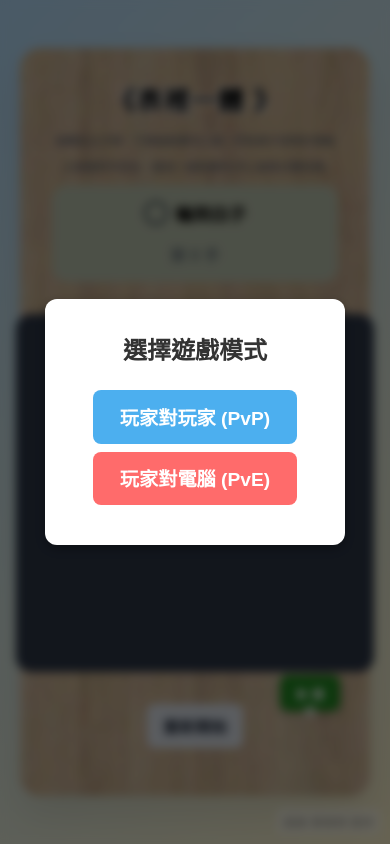
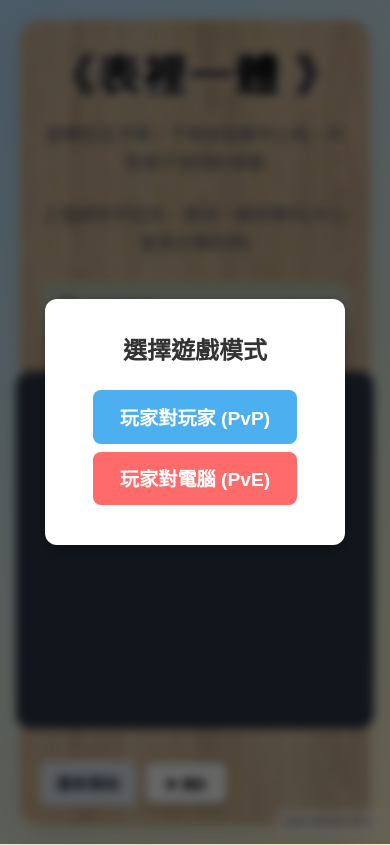
Before and after one commit to minatoaqua0508-crypto/Integrate-inside-and-outside-public1, a plain HTML site: page index.html in a window 390 px wide. Drawn offline with Linux system fonts and the light colour scheme.

Commit message:
你的修改內容

```diff
--- a/index.html
+++ b/index.html
@@ -8,17 +8,17 @@
   <meta name="author" content="黃韋傑學者">
   <meta property="og:title" content="《表裡一體 》(大眾版)">
   <meta property="og:description" content="旋轉五子棋">
-  <meta property="og:image" content="https://github.com/minatoaqua0508-crypto/Integrate-inside-and-outside-public//logo2.jpg">
-  <meta property="og:url" content="https://github.com/minatoaqua0508-crypto/Integrate-inside-and-outside-publicn//index.html">
+  <meta property="og:image" content="https://minatoaqua0508-crypto.github.io/Integrate-inside-and-outside-public1//logo8.jpg">
+  <meta property="og:url" content="https://minatoaqua0508-crypto.github.io/Integrate-inside-and-outside-public1//index.html">
   <meta property="og:type" content="website">
 <meta property="og:site_name" content="《表裡一體 》(大眾版)">
 <meta name="robots" content="index, follow">
-<link rel="canonical" href="https://github.com/minatoaqua0508-crypto/Integrate-inside-and-outside-public//index.html">
+<link rel="canonical" href="https://minatoaqua0508-crypto.github.io/Integrate-inside-and-outside-public1//index.html">
 
-<meta property="og:title" content="Messenger 聯絡我們 | XXX網站">
-  <meta property="og:description" content="點擊即可透過 Messenger 與我們聊天，立即獲得協助！">
+<meta property="og:title" content="《表裡一體 》(大眾版)">
+  <meta property="og:description" content="旋轉五子棋">
   <meta property="og:image" content="https://github.com/minatoaqua0508-crypto/Integrate-inside-and-outside-public//images/logo8.jpg">
-  <meta property="og:url" content="github.com/minatoaqua0508-crypto/Integrate-inside-and-outside-public//">
+  <meta property="og:url" content="https://minatoaqua0508-crypto.github.io/Integrate-inside-and-outside-public1//">
   <meta property="og:type" content="website">
  <meta name="viewport" content="width=device-width, initial-scale=1.0">
     <link rel="stylesheet" href="styles.css">
--- a/styles.css
+++ b/styles.css
@@ -263,6 +263,9 @@ body {
   display: flex;
   align-items: center;
   gap: 12px;  /* 讓「重新開始」和「BGM」有間距 */
+
+justify-content: flex-start;  /* 水平靠左對齊 */
+      flex-wrap: nowrap;            /* 不換行，始終並排 */
 }
 
 .btn {
@@ -523,132 +526,58 @@ body {
 
 /* Responsive Design */
 @media (max-width: 768px) {
-    body {
-        background: #000000; /* 全白背景 */
+    .game-controls {
+      display: flex;
+      justify-content: flex-start;  /* 水平靠左對齊 */
+      align-items: center;          /* 垂直置中 */
+      gap: 10px;                    /* 兩顆按鈕的間距 */
+      flex-wrap: nowrap;            /* 不換行，始終並排 */
   }
+
   #playMusic {
-    position: absolute;   /* 跟隨容器 */
-    top: 785px;
-    right: 200px;
-
-    width: 60px;
-    height: 36px;
+      position: static;          /* 取消 absolute */
+       width: 80px;
+      height: 40px;
       font-size: 12px;
-
-    background-color: #228B22;
-    color: #fff;
+      background-color: #ffffff;
+      color: #000000;
       border: none;
       border-radius: 8px;
       cursor: pointer;
       box-shadow: 0 4px 8px rgba(0,0,0,0.2);
-    z-index: 99;
-}
-#playMusic:hover {
-  background-color: #32CD32;
-}
-    .game-container {
-        background-image: url("images/logo3.jpg");
-        background-size: cover;
-        background-position: center;
-        border-radius: 20px;
-        padding: 1.5rem;
-        max-width: 500px;  /* 平板縮小 */
-        min-height: 300px;
-        width: 100%;
   }
 
-    .game-title {
-        font-size: 2rem;
-    }
-
-    .game-info {
-        flex-direction: column;
-        gap: 1rem;
-        text-align: center;
-    }
-
-    .game-controls {
-        flex-direction: column;
-        gap: 1rem;
-    }
-
-    .board-cell.center-cell::after {
-        font-size: 1.4rem;
+  #playMusic:hover {
+      background-color: #000000;
+      color: #f8f7f7;
   }
 }
 
+/* 手機版：重新開始 + BGM 並排，靠左 */
 @media (max-width: 480px) {
-    body {
-        background: linear-gradient(135deg, #B7E0FF 0%, #FFF5CD 100%);/* 背景色 */
-    }
-    .game-container {
-        background-image: url("images/logo3.jpg");
-        background-size: cover;
-        background-position: center;
-        max-width: 700px;    /* 手機滿版 */
-        min-height: 250px;
-        padding: 2rem;
-
-    }
-    .game-title {
-        font-size: 1.6rem;
-    }
-    .game-subtitle {
-    font-size: 0.7rem;
-    color: #4a5568; /* 深灰色，比正文淡 */
-    text-align: center;
-    max-width: 600px;
-    margin: 0 auto 0.5rem auto;
-    line-height: 1.6;
+  .game-controls {
+      display: flex;
+      justify-content: flex-start;  /* 水平靠左對齊 */
+      align-items: center;          /* 垂直置中 */
+      gap: 10px;                    /* 兩顆按鈕的間距 */
+      flex-wrap: nowrap;            /* 不換行，始終並排 */
   }
 
-
-    .coin {
-        width: 100px;
-        height: 100px;
-    }
-
-    .coin-face {
-        font-size: 1.5rem;
-    }
   #playMusic {
-    position: absolute;   /* 跟隨容器 */
-    top: 675px;
-    right: 50px;
-
-    width: 60px;
-    height: 36px;
+      position: static;          /* 取消 absolute */
+      width: 80px;
+      height: 40px;
       font-size: 12px;
-
-    background-color:  #228B22;
-    color: #fff;
+      background-color: #ffffff;
+      color: #000000;
       border: none;
       border-radius: 8px;
       cursor: pointer;
       box-shadow: 0 4px 8px rgba(0,0,0,0.2);
-    z-index: 99;
-}
-#playMusic:hover {
-  background-color: #32CD32
   }
 
- .credit {
-    left: 50%;
-    right: auto;
-    bottom: 2px;                           /* 更靠下 */
-    transform: translateX(-50%);
-    font-size: 8px;                        /* 字體再小 */
-    padding: 1px 3px;                      /* 內距縮小，格子更緊湊 */
-    color: rgba(68, 68, 68, 0.5);          /* 淡灰色字體 */
-    background: rgba(255,255,255,0.15);    /* 更淡的背景 */
-    border-radius: 3px;                    /* 圓角也縮小 */
-    box-shadow: none;                      /* 移除陰影，低調 */
-    opacity: 0.6;                          /* 預設偏透明 */
-    transition: opacity 0.3s ease;
+  #playMusic:hover {
+      background-color: #000000;
+      color: #ffffff;
   }
-
-  .credit:hover {
-    opacity: 1;                            /* 滑過才清楚一點 */
 }
-
-}
```
Lines whose indentation alone changed are shown as unchanged.
